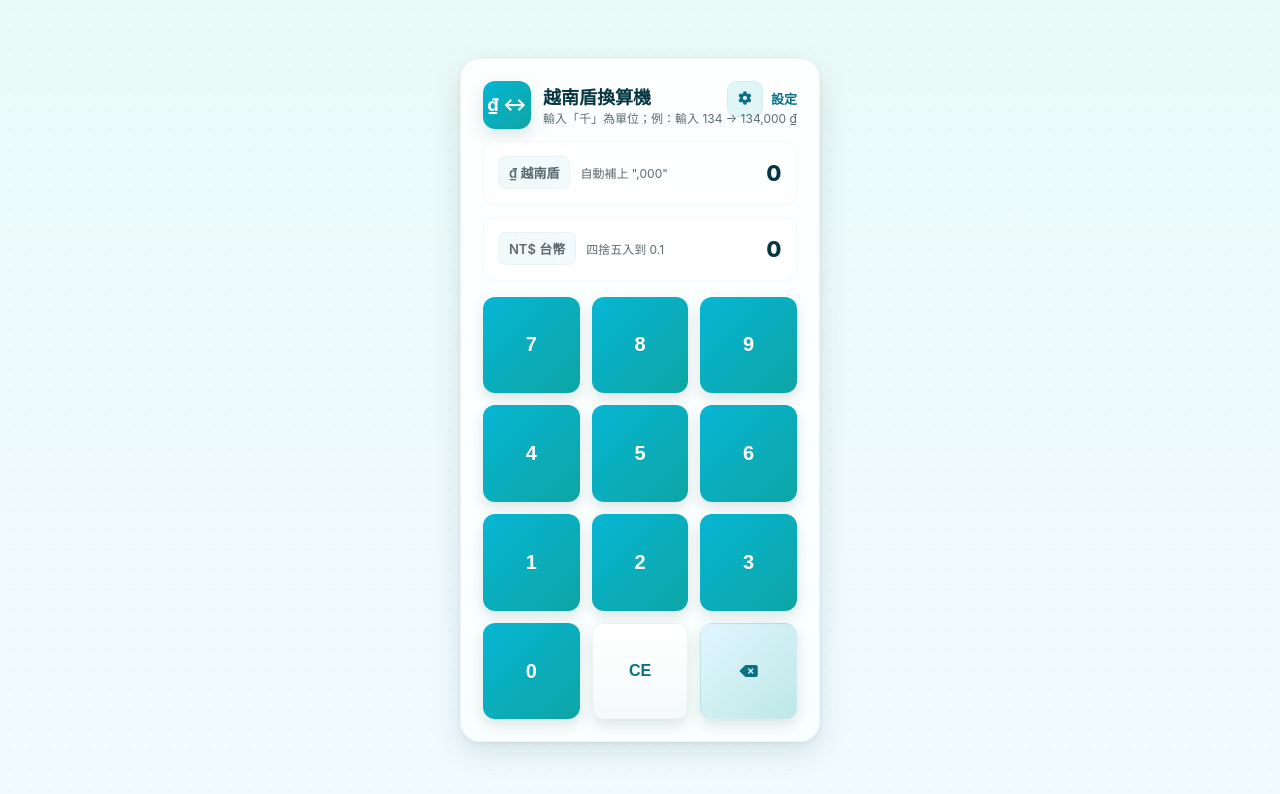
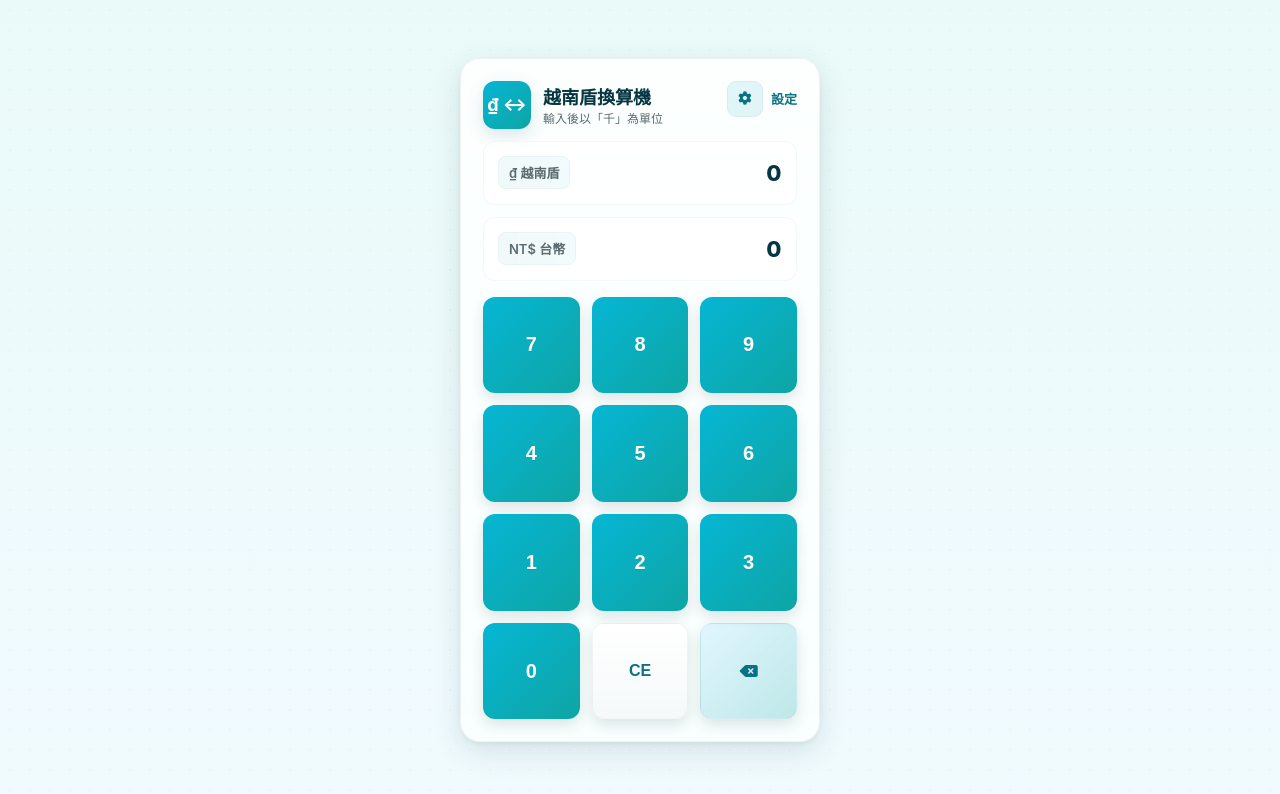
Before and after one commit to bobodancing/vnd-calculator, a plain HTML site: page index.html in a window 1280 px wide. Drawn offline with Linux system fonts and the light colour scheme.

```diff
--- a/index.html
+++ b/index.html
@@ -217,7 +217,7 @@
       <div class="brand">₫ ↔</div>
       <div>
         <div class="title">越南盾換算機</div>
-        <div class="desc">輸入「千」為單位；例：輸入 134 → 134,000 ₫</div>
+        <div class="desc">輸入後以「千」為單位</div>
       </div>
     </div>
 
@@ -230,7 +230,6 @@
       <div class="display-box" id="vnd-display">
         <div class="display-left">
           <div class="label">₫ 越南盾</div>
-          <div class="sub">自動補上 ",000"</div>
         </div>
         <div class="value" id="vnd-value">0</div>
       </div>
@@ -238,7 +237,6 @@
       <div class="display-box" id="twd-display">
         <div class="display-left">
           <div class="label">NT$ 台幣</div>
-          <div class="sub">四捨五入到 0.1</div>
         </div>
         <div class="value" id="twd-value">0</div>
       </div>
```
